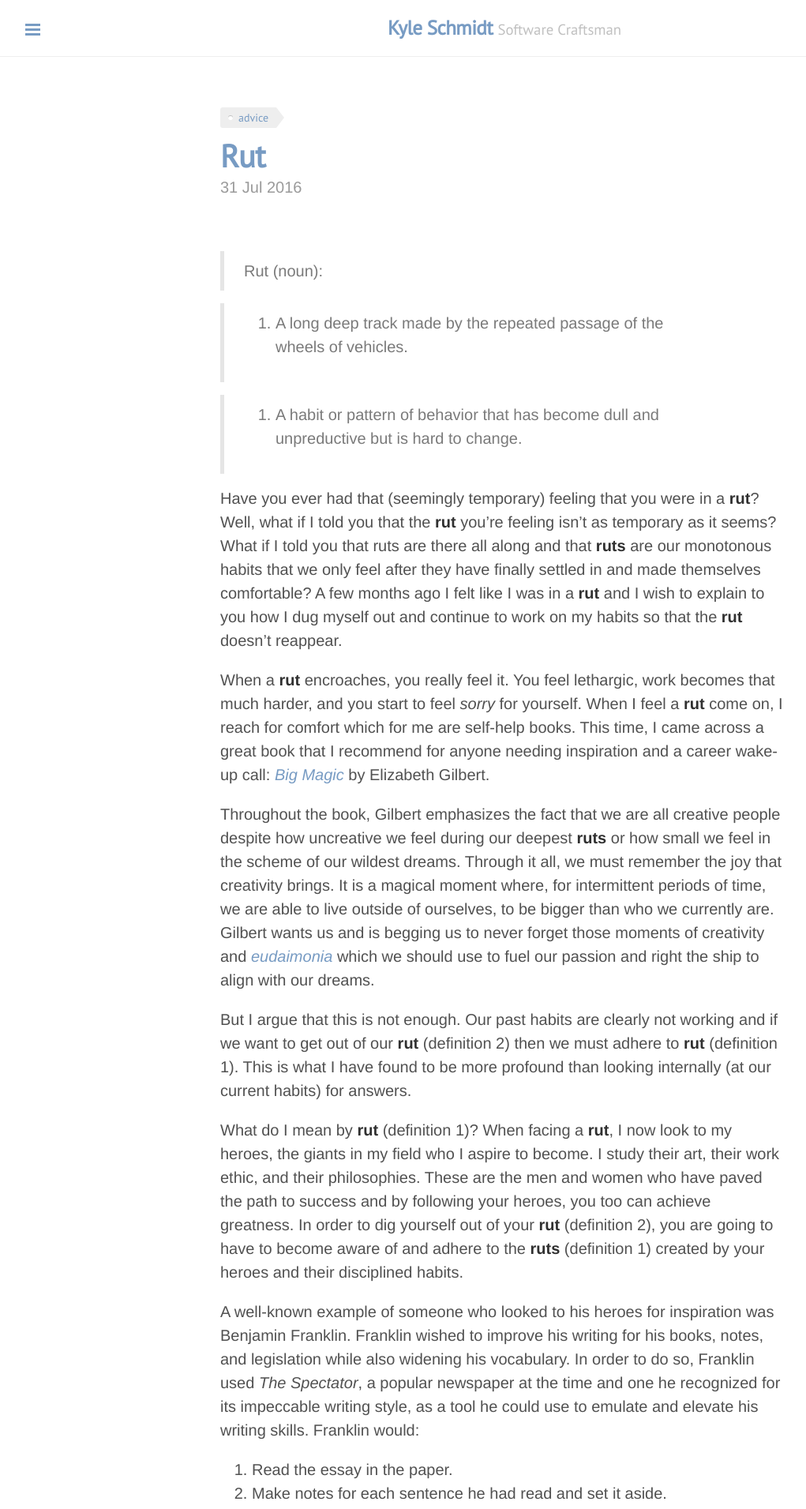
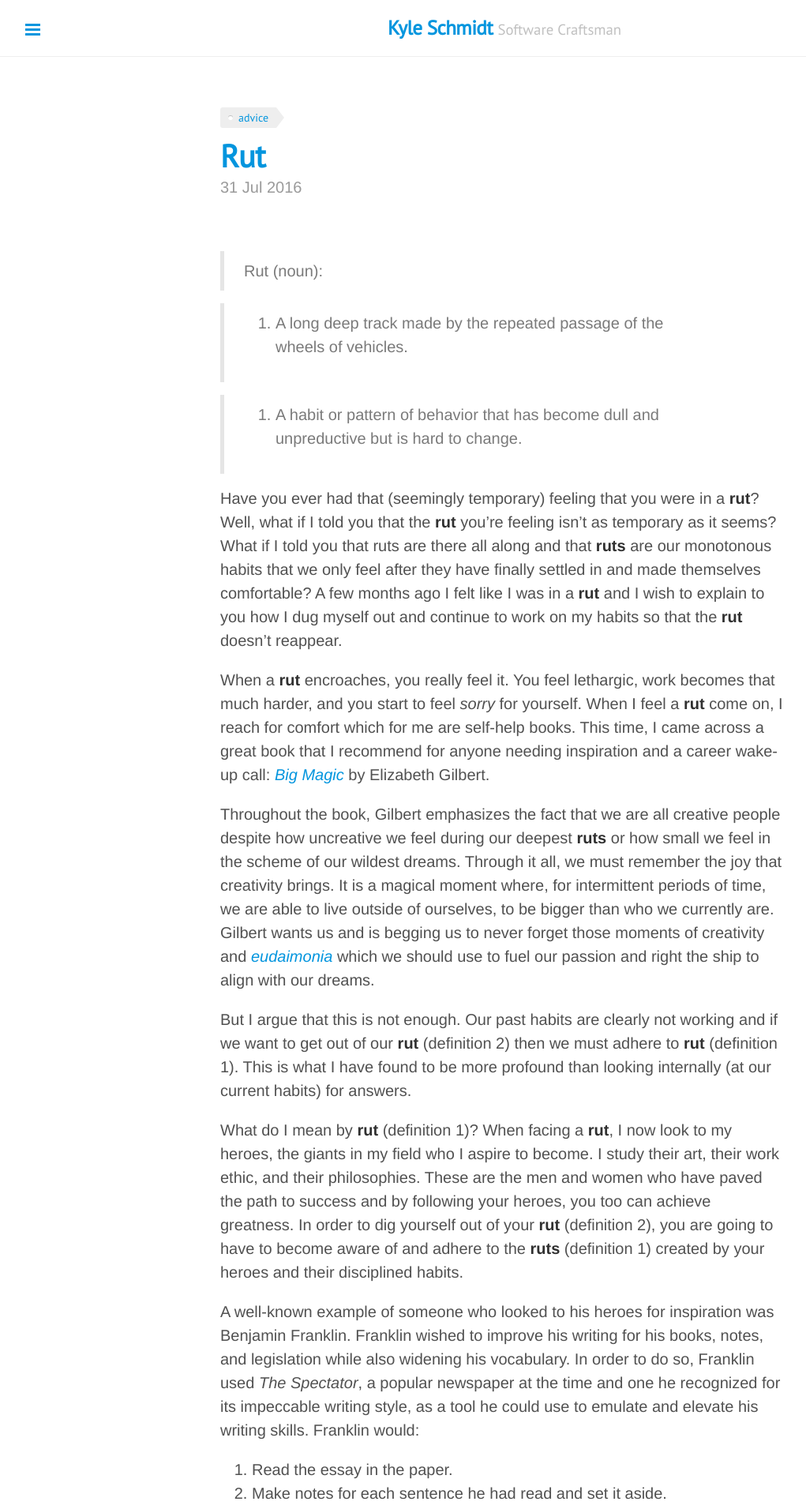
Before and after one commit to k-schmidt/k-schmidt.github.io, a Jekyll site: the page built from index.html, in a window 1280 px wide. Shown: the top 1911 px of the page at 79% size, without its empty margins (1-1022 px from the left). Built offline with Jekyll 4.4.1, drawn with Linux system fonts in a browser that asks for light colours; nearby versions of some CDN libraries; library files that are not in the unit come from our copies; the list of posts is cut into pages by our own code.

Commit message:
modifying colors to match resume

```diff
--- a/assets/css/lanyon.css
+++ b/assets/css/lanyon.css
@@ -431,16 +431,16 @@
  * Based on colors from Base16: http://chriskempson.github.io/base16/#default.
  */
 
-/* #779BC3 */
+/* Skyblue */
 .theme-base-08 .sidebar,
 .theme-base-08 .sidebar-toggle:active,
 .theme-base-08 #sidebar-checkbox:checked ~ .sidebar-toggle {
-  background-color: #779BC3;
+  background-color: #0395DE;
 }
 .theme-base-08 .container a,
 .theme-base-08 .sidebar-toggle,
 .theme-base-08 .related-posts li a:hover {
-  color: #779BC3;
+  color: #0395DE;
 }
 
 /* Orange */
```
Also changed, not shown: assets/css/all.min.css.
